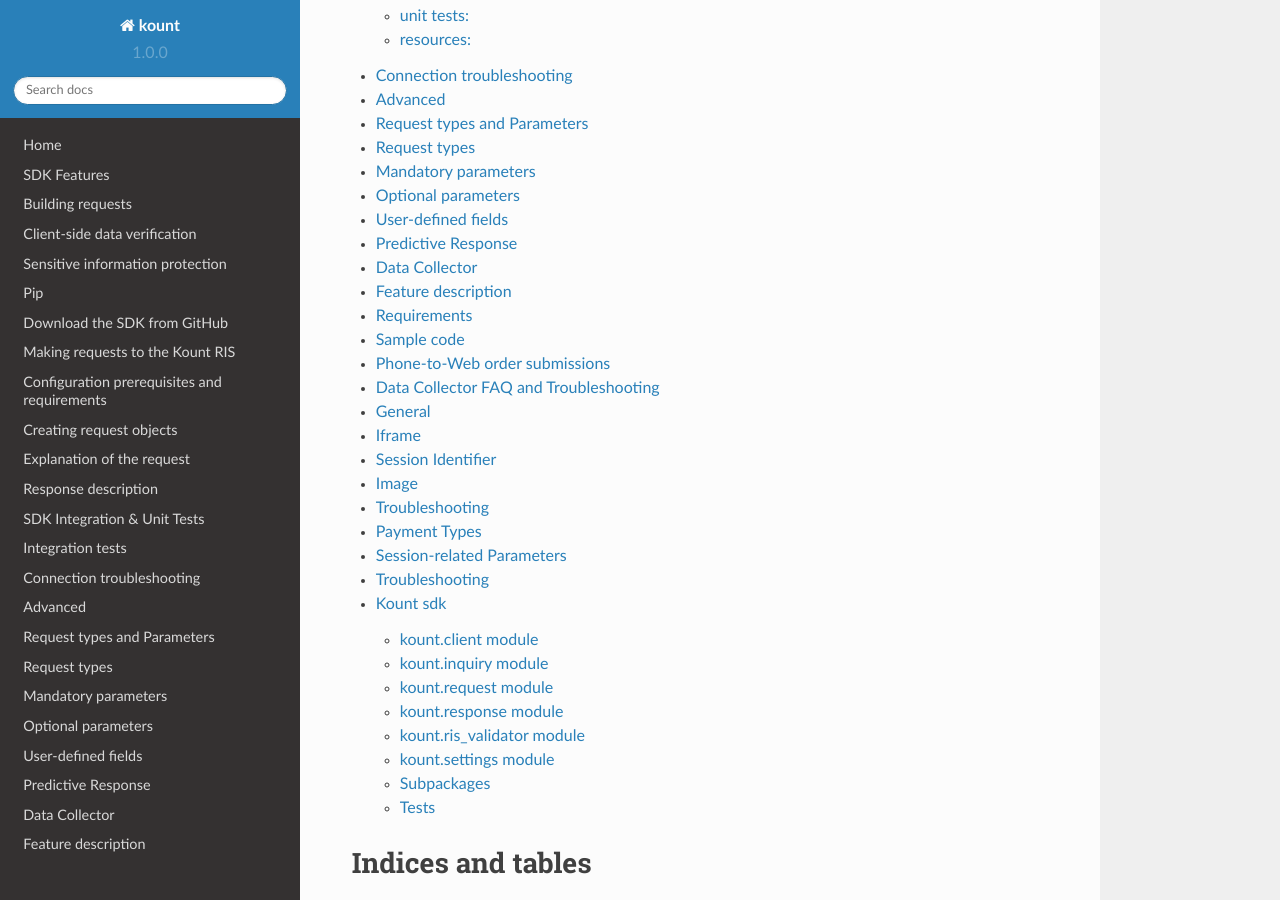
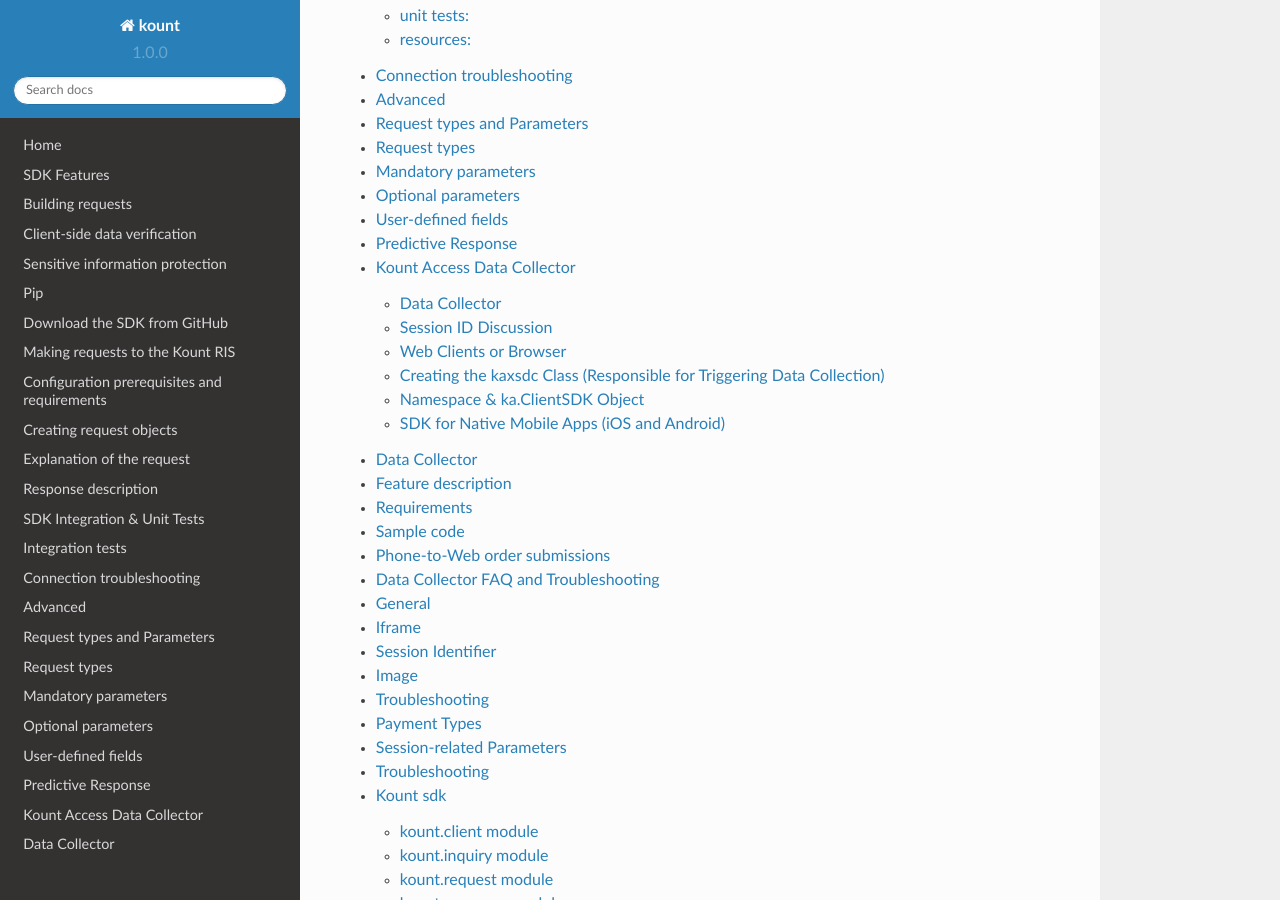
Before and after one commit to Kount/kount-ris-python-sdk, a Sphinx documentation site: the page built from docs/index.rst, in a window 1280 px wide and 900 px high, scrolled down 576 px. Built offline with Sphinx 7.4.7 and the Read the Docs theme 2.0.0, drawn with Linux system fonts in a browser that asks for light colours.

Commit message:
Update index.rst
added Kount Access Data Collector

```diff
--- a/docs/index.rst
+++ b/docs/index.rst
@@ -19,6 +19,7 @@
          Advanced <Advanced.rst>
          Request types and Parameters <Request-types-and-Parameters.rst>
          Predictive Response <PredictiveResponse.rst>
+         Kount Access Data Collector <KountAccessDataCollector.rst>
          Data Collector <Data-Collector.rst>
          Data Collector FAQ and Troubleshooting <Data-Collector-FAQ-and-Troubleshooting.rst>
          Payment Types <PaymentTypes.rst>
```
